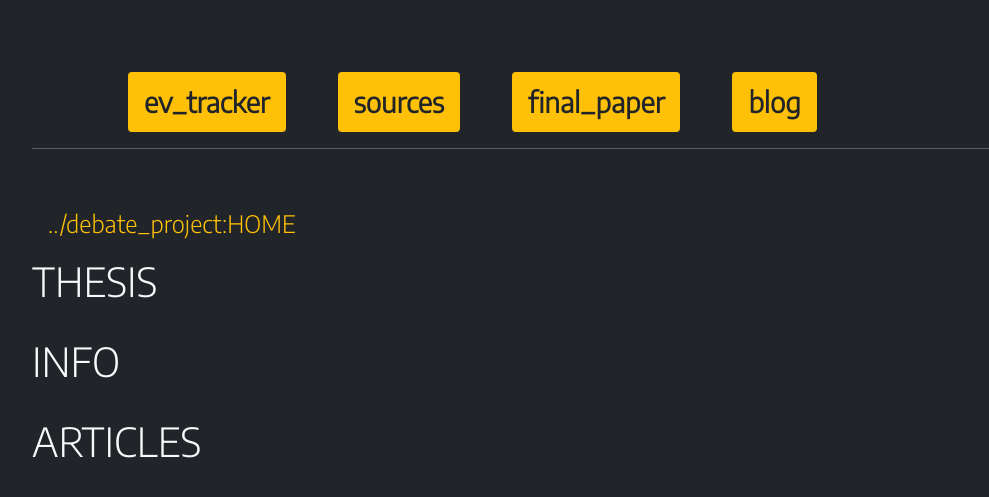
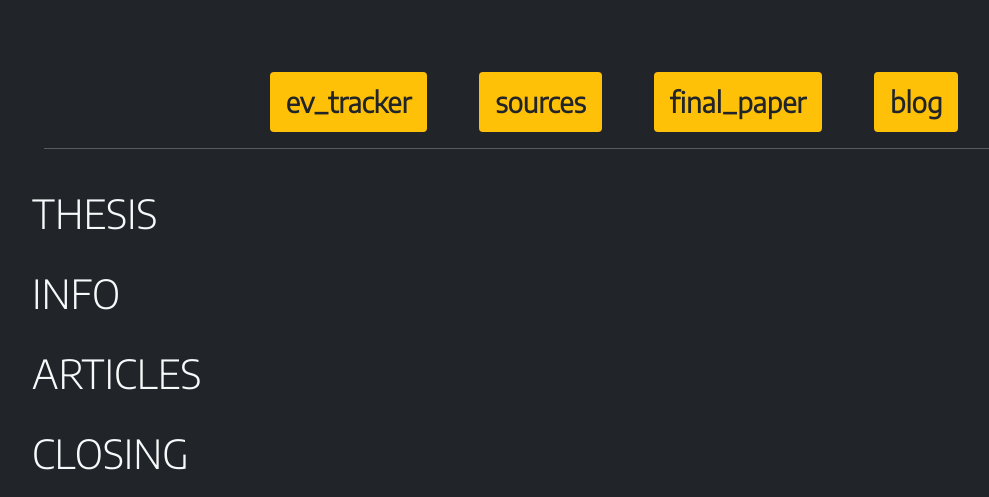
Before and after one commit to danmuck/debate_project_1, a Django app: page /ev_home/ in a window 1280 px wide. Shown: the part 56-553 px from the top of the page, without its empty margins (50-1039 px from the left). Run offline with Django 3.2, Linux system fonts and the light colour scheme.

Commit message:
project nav

```diff
--- a/debate_project/templates/debate_project/main_ev.html
+++ b/debate_project/templates/debate_project/main_ev.html
@@ -29,7 +29,6 @@ ev_home:
 <br>
 
 {% include 'debate_nav.html' %}
-<div class='fs-4 bg-dark text-warning p-3'> ../debate_project:HOME</div>
 
 <h1>THESIS</h1>
 
--- a/templates/debate_nav.html
+++ b/templates/debate_nav.html
@@ -1,5 +1,5 @@
 
-<div>
+<div class="container text-center">
 <br>
 <span class="container-fluid px-5 py-2 text-center">
         <a href='/evidence/' class="badge bg-warning text-dark fs-3 p-3 ms-5 text-decoration-none">ev_tracker</a>
```
